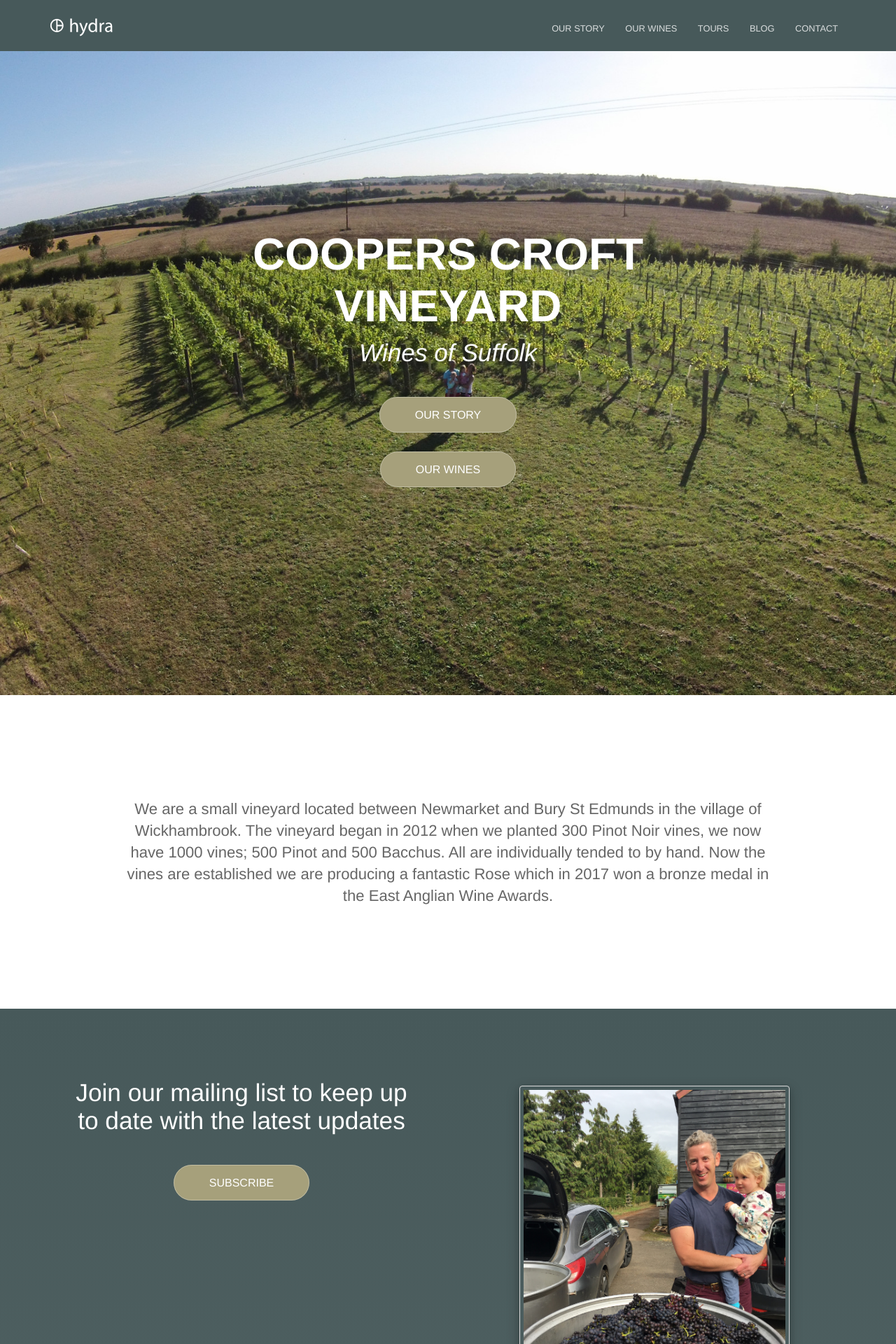
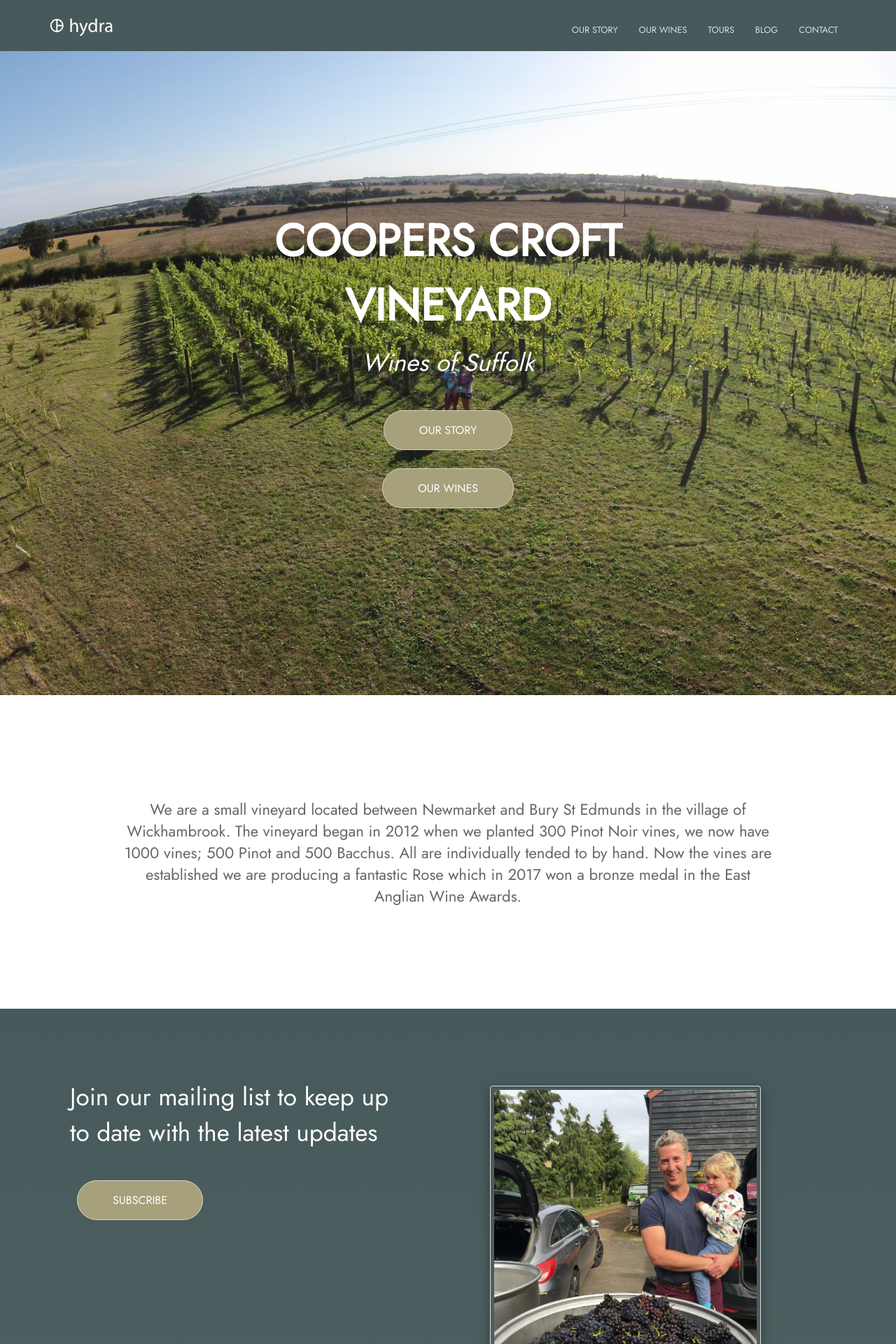
Before and after one commit to seblawson11/CoopersCroft, a Jekyll site: the page built from index.html, in a window 1280 px wide. Shown: the top 1920 px of the page at 70% size. Built offline with Jekyll 4.4.1, drawn with Linux system fonts in a browser that asks for light colours.

Commit message:
homepage imgs

```diff
--- a/_layouts/default.html
+++ b/_layouts/default.html
@@ -10,6 +10,7 @@
 
 		<link rel="stylesheet" href="{{ site.baseurl }}/css/screen.css">
 		<link rel="icon" type="image/png" href="{{ site.baseurl }}/favicon.png">
+		<link href="https://fonts.googleapis.com/css2?family=Jost&display=swap" rel="stylesheet">
 
 		{% if jekyll.environment == 'production' and site.google_analytics_key != '' %}
 			<script>
--- a/_sass/elements.scss
+++ b/_sass/elements.scss
@@ -8,7 +8,7 @@ html, body {
 }
 
 body {
-	font-family: "San Francisco", "Helvetica Neue", "Helvetica", "Arial";
+	font-family: 'Jost', sans-serif;
 }
 
 a {
--- a/_sass/forms.scss
+++ b/_sass/forms.scss
@@ -3,7 +3,7 @@
 	text-decoration: none;
 	padding: 10px 30px;
 	background: $brand-color;
-	border-radius: 3px;
+	border-radius: 10px;
 	border: 1px solid rgba(255,255,255,.5);
 	transition: .2s ease-in-out;
 	margin: 10px;
@@ -11,21 +11,11 @@
 
 .button a:hover, input[type=submit]:hover {
 	border: 1px solid #fff;
-	background: #026634;
+	background: #A6A07B;
 	cursor: pointer;
 }
 
-.button.alt a {
-	background: rgba(2,102,52,0.15);
-	border-radius: 5px;
-	border: 1px solid rgba(255, 255, 255, 0.3);
-	padding: 16px 50px;
-}
 
-.button.alt a:hover {
-	background: #fff;
-	color: $brand-color;
-}
 
 textarea, input, button, select { font-family: inherit; font-size: inherit; }
 
--- a/_sass/homepage.scss
+++ b/_sass/homepage.scss
@@ -54,5 +54,8 @@
 .subscribe {
 	background: linear-gradient(to bottom, $brand-color 0%, $middle-gradient-color 100%);
 	color: #fff;
-	text-align: center;
 }
+
+.visit {
+	color: #666;
+}
--- a/css/screen.scss
+++ b/css/screen.scss
@@ -15,4 +15,5 @@
 @import "footer";
 @import "ourwines";
 @import "cloudcannon";
+@import "tours";
 @import "homepage";
--- a/index.html
+++ b/index.html
@@ -36,7 +36,7 @@ description: A wine from Suffolk
 		</div>
 	</section>
 
-	<section>
+	<section class="visit">
 		<div class="row homepage-container">
 			<div class="column homepage-image1">
 				<img src="{{ site.baseurl }}/images/grapes.jpg" alt="Grapes" class="editable left">
```
